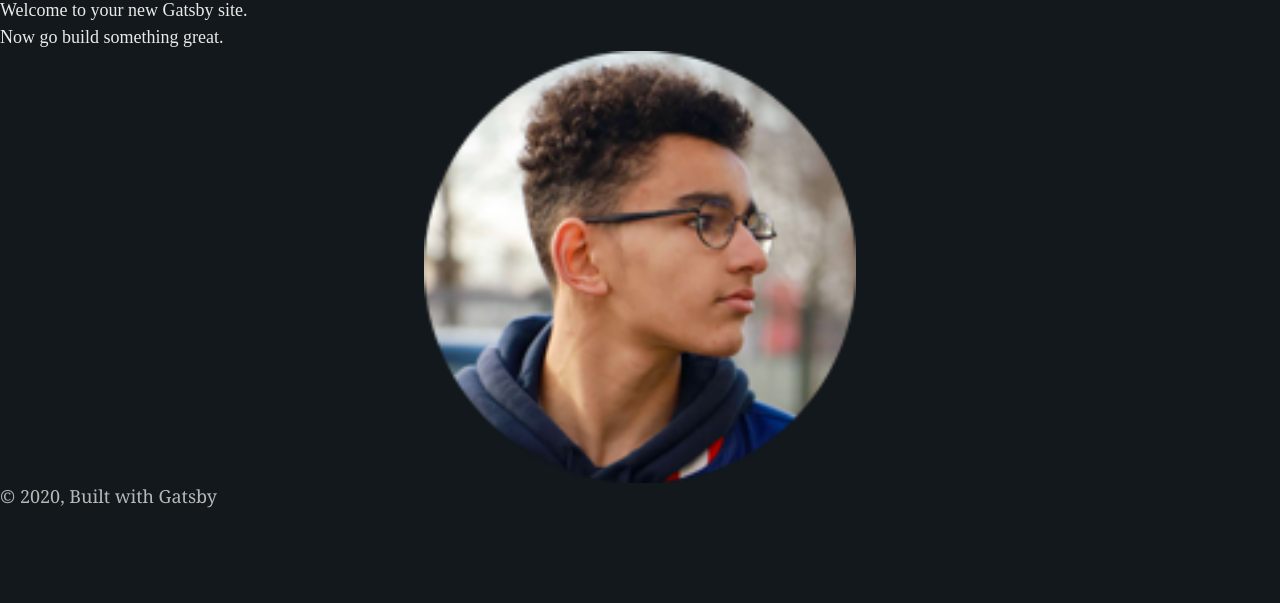
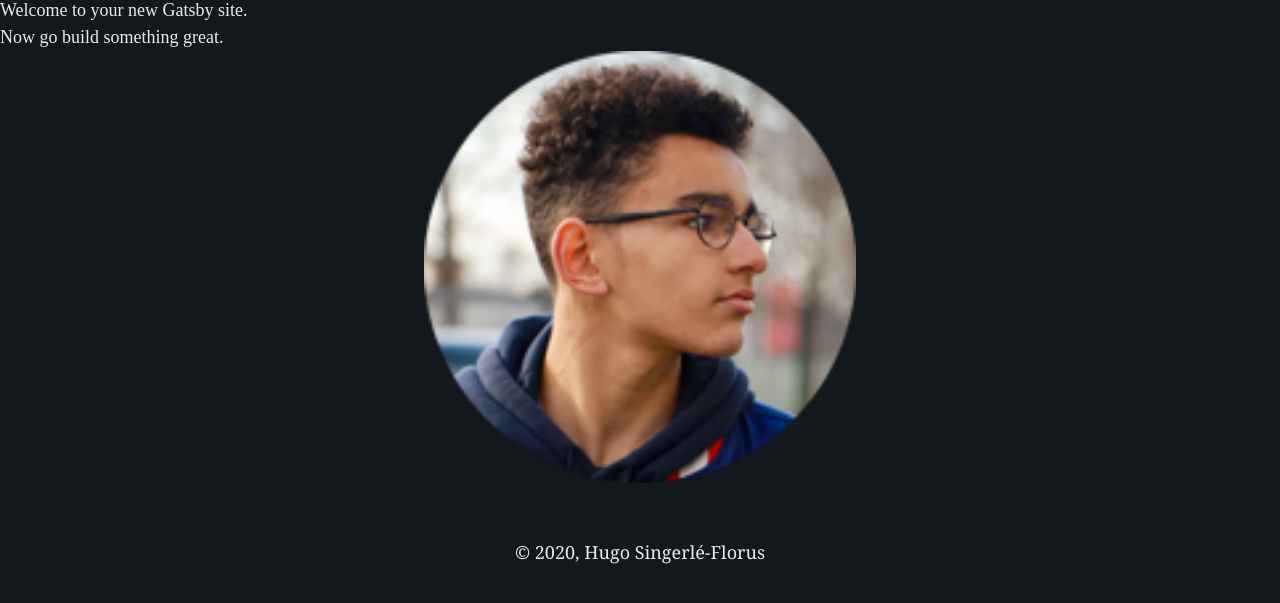
Before and after one commit to tsflorus/hsf-portfolio, a Gatsby site: page / in a window 1280 px wide. Shown: the part 87-690 px from the top of the page. Built offline with nearby package versions, Linux system fonts and the light colour scheme; Gatsby itself is replaced by a stand-in of ours.

Commit message:
Add footer

```diff
--- /dev/null
+++ b/src/components/footer/Footer.js
@@ -0,0 +1,17 @@
+import React from "react"
+
+const Footer = () => (
+  <footer
+    style={{
+      textAlign: `center`,
+      marginTop: `5vh`,
+      paddingTop: `2vh`,
+    }}
+  >
+   <div>
+    © {new Date().getFullYear()},{` `} Hugo Singerlé-Florus
+   </div>
+  </footer>
+)
+
+export default Footer
--- a/src/components/layout.js
+++ b/src/components/layout.js
@@ -3,6 +3,7 @@ import PropTypes from 'prop-types';
 import './layout.css';
 import { ThemeContext } from '../context/themeContext';
 import Navbar from './navbar/Navbar';
+import Footer from './footer/Footer'
 
 const Layout = ({ children }) => {
   const { theme } = useContext(ThemeContext);
@@ -20,11 +21,7 @@ const Layout = ({ children }) => {
         >
           <main>{children}</main>
         </div>
-      <footer className="text-secondary-text">
-        © {new Date().getFullYear()}, Built with
-        {` `}
-        <a href="https://www.gatsbyjs.org">Gatsby</a>
-      </footer>
+      <Footer />
     </div>
   );
 };
```
